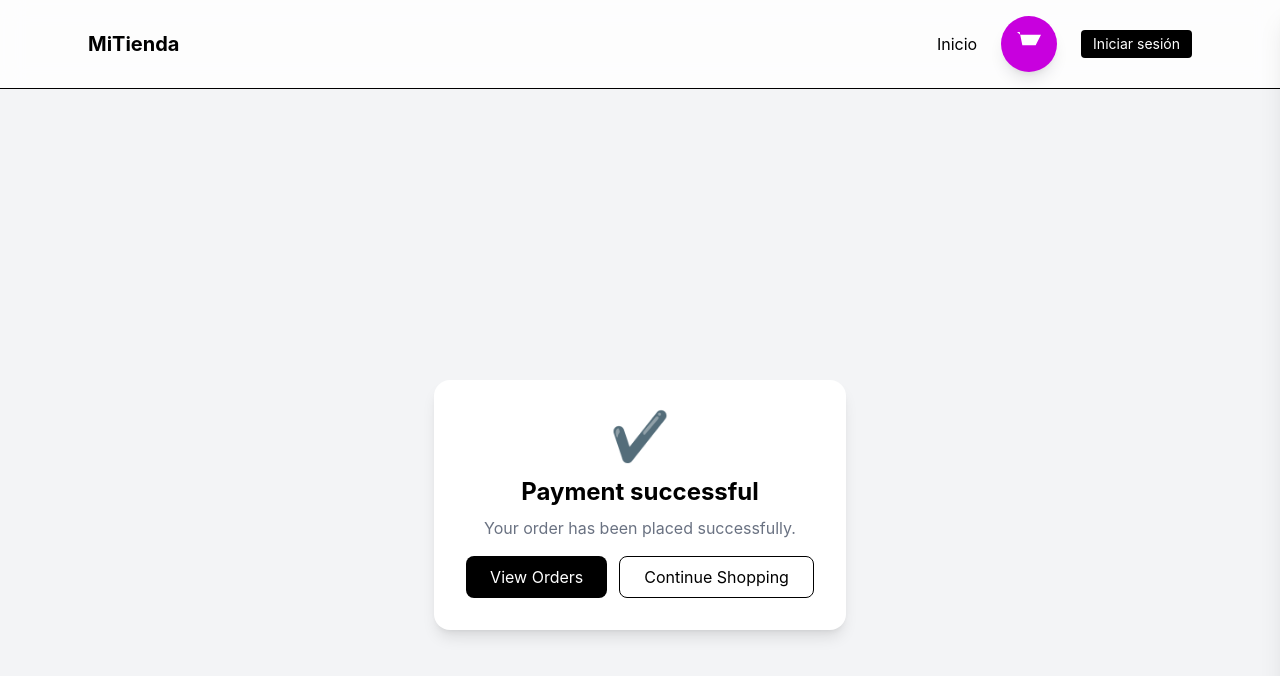
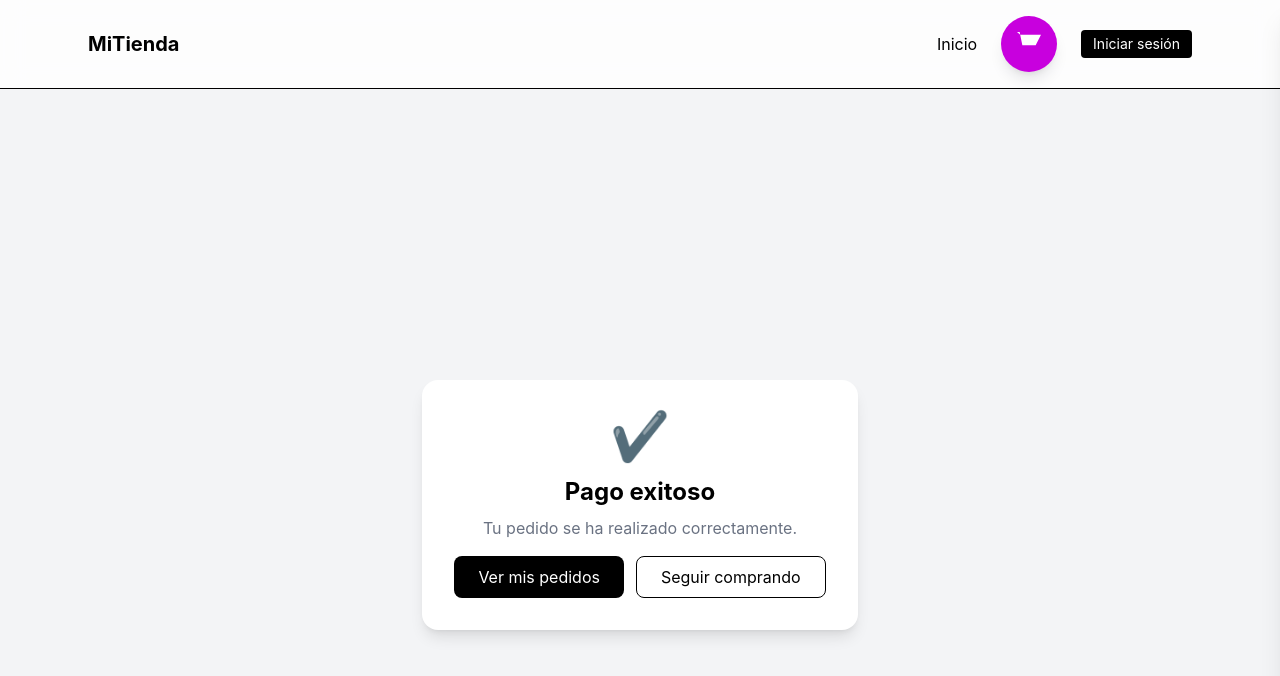
Before and after one commit to rafbar2000rr/Ecommerce-Next, a Next.js app: page /success in a window 1280 px wide. Shown: the top 676 px of the page. Built offline with nearby package versions, Linux system fonts and the light colour scheme; no server answers.

Commit message:
Spanish: translate success and product detail labels

```diff
--- a/app/products/[id]/page.tsx
+++ b/app/products/[id]/page.tsx
@@ -59,11 +59,11 @@ export default async function ProductDetail({
 
           </h1>
 
-          <p className="text-2xl text-green-600 mt-4 font-semibold">
+          <p className="text-sm text-gray-500">Precio</p>
+          <p className="text-2xl text-green-600 mt-1 font-semibold">
 
             $
             {product.price}
-            {/* Precio */}
 
           </p>
 
--- a/app/success/page.tsx
+++ b/app/success/page.tsx
@@ -18,23 +18,23 @@ function SuccessContent() {
     <div className="flex flex-col items-center justify-center h-screen bg-gray-100 text-center">
       <div className="bg-white p-8 rounded-2xl shadow-lg max-w-md">
         <div className="text-green-500 text-5xl mb-4">✔</div>
-        <h1 className="text-2xl font-bold mb-2">Payment successful</h1>
-        <p className="text-gray-500 mb-4">Your order has been placed successfully.</p>
+        <h1 className="text-2xl font-bold mb-2">Pago exitoso</h1>
+        <p className="text-gray-500 mb-4">Tu pedido se ha realizado correctamente.</p>
         {orderId && (
-          <p className="text-xs text-gray-400 mb-6">Order ID: {orderId}</p>
+          <p className="text-xs text-gray-400 mb-6">ID de orden: {orderId}</p>
         )}
         <div className="flex gap-3 justify-center">
           <button
             onClick={() => router.push("/orders")}
             className="bg-black text-white px-6 py-2 rounded-lg"
           >
-            View Orders
+            Ver mis pedidos
           </button>
           <button
             onClick={() => router.push("/")}
             className="border px-6 py-2 rounded-lg"
           >
-            Continue Shopping
+            Seguir comprando
           </button>
         </div>
       </div>
```
